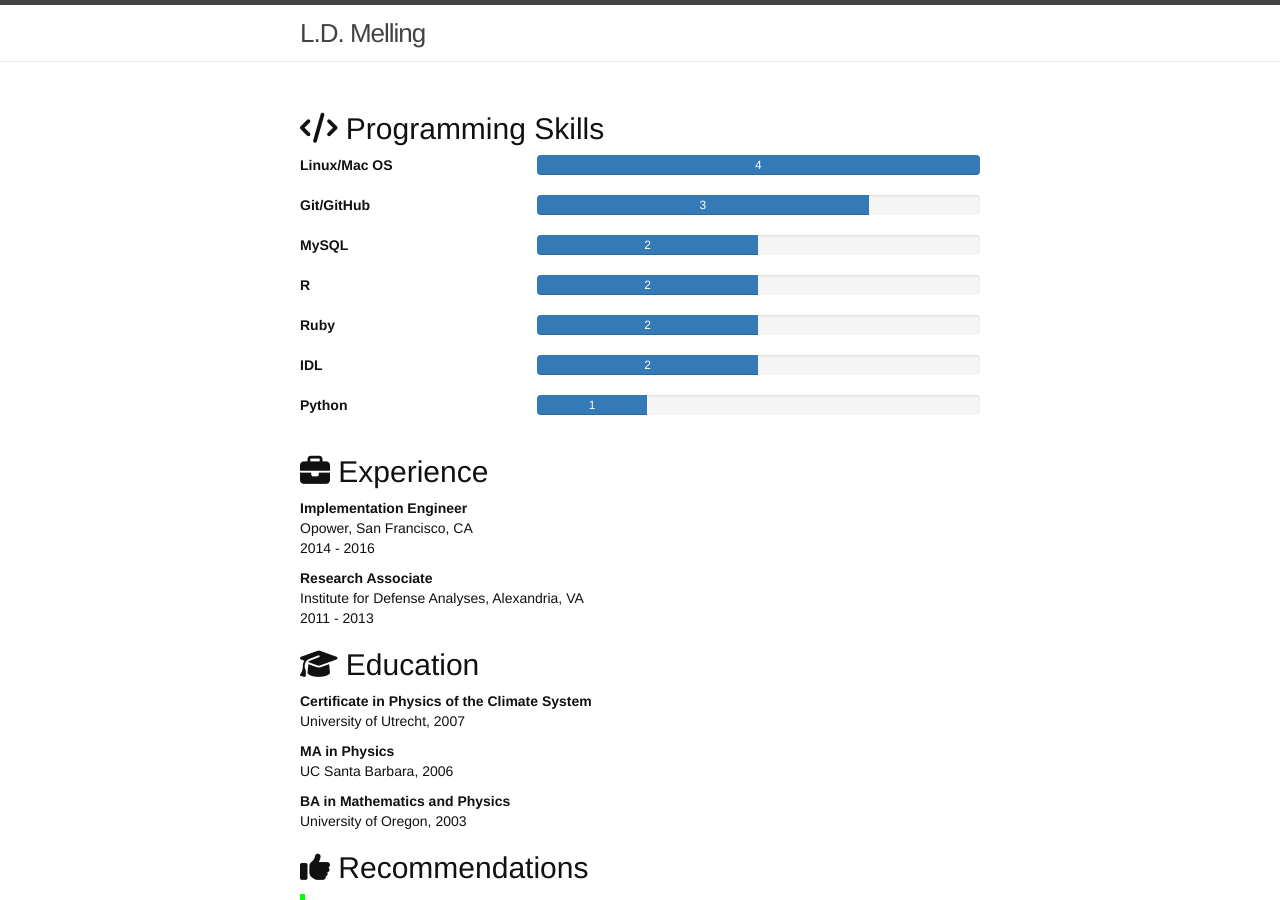
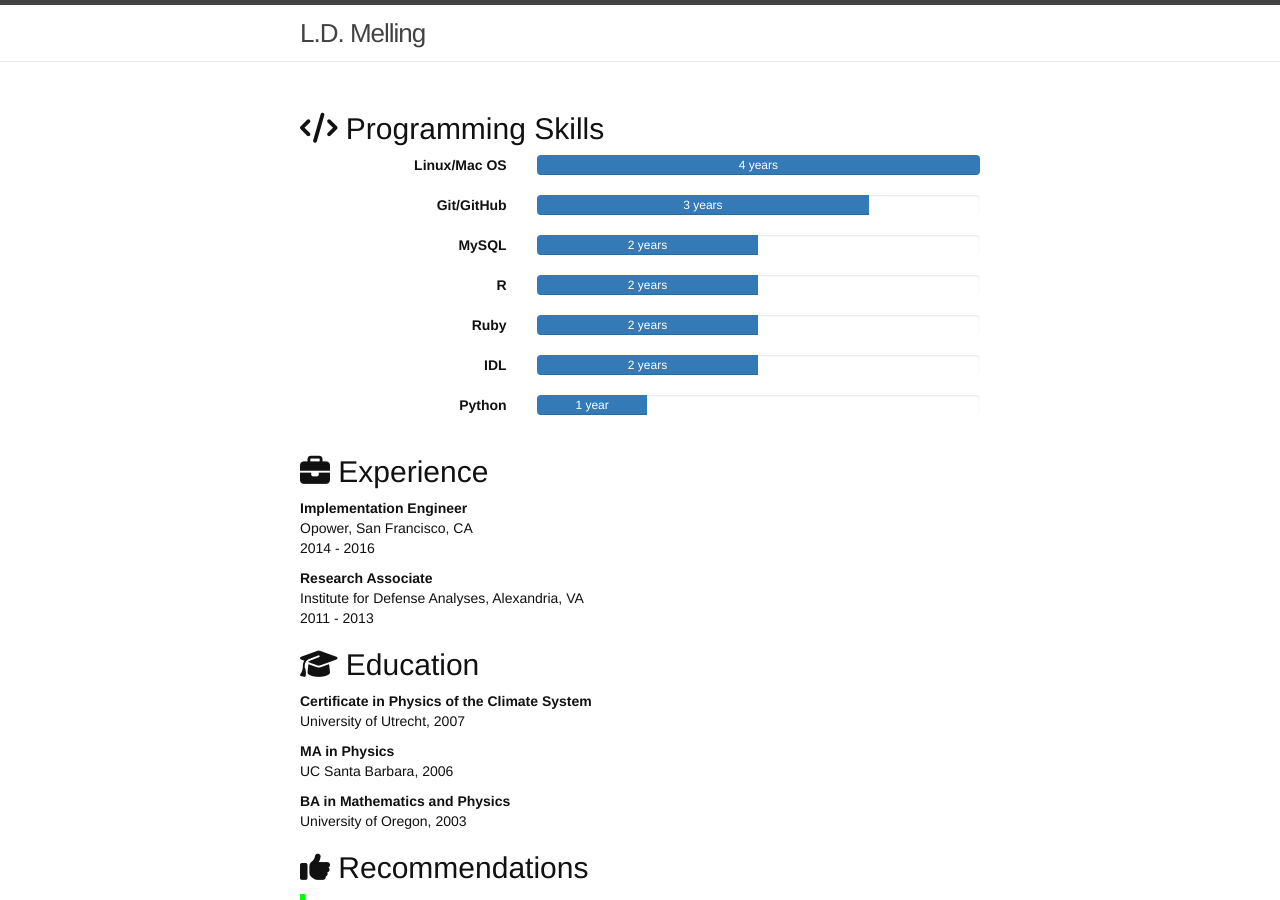
Before and after one commit to lmelling/lmelling.github.io, a Jekyll site: the page built from _pages/cv.md, in a window 1280 px wide and 900 px high. Built offline with Jekyll 4.4.1, drawn with Linux system fonts in a browser that asks for light colours; nearby versions of some CDN libraries.

Commit message:
use transparent progress bars, add years to label

```diff
--- a/_includes/skills.md
+++ b/_includes/skills.md
@@ -3,14 +3,14 @@
 
 {% for item in site.data.cv.skills %}
   <div class="row">
-    <div class="col-md-4">
+    <div class="col-md-4 text-right">
       <b>{{ item.title }}</b>
     </div>
     <div class="col-md-8">
-      <div class="progress">
+      <div class="progress" style="background-color: transparent">
         {% assign width = 100 | divided_by: max_skill.years | times: item.years %}
         <div class="progress-bar" style="width: {{ width }}%">
-           {{ item.years }}
+           {{ item.years }} year{%if item.years > 1 %}s{% endif %}
         </div>
       </div>
     </div>
```
